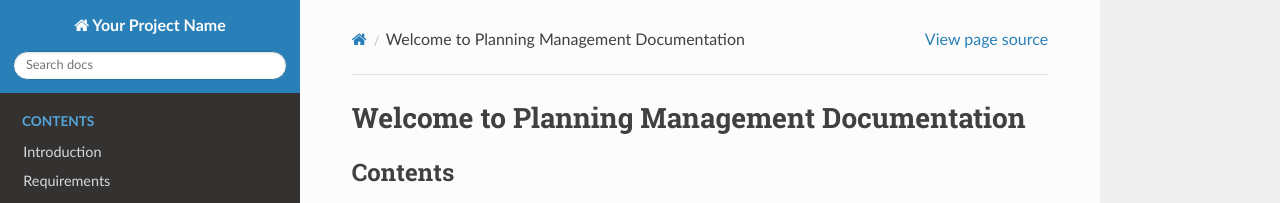
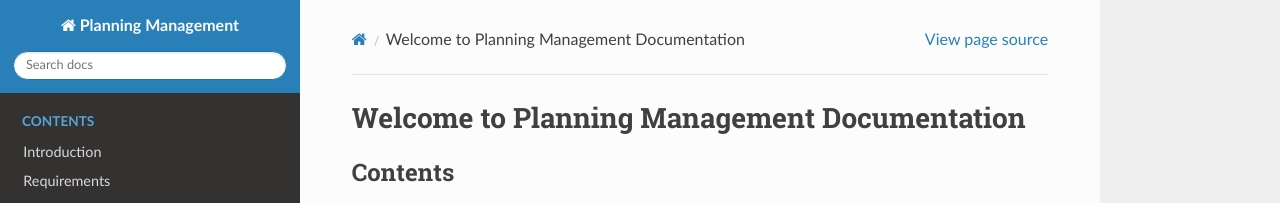
Before and after one commit to vanHeemstraSystems/planning-management, a Sphinx documentation site: the page built from docs/source/index.rst, in a window 1280 px wide. Shown: the top 203 px of the page. Built offline with Sphinx 7.4.7 and the Read the Docs theme 3.1.0, drawn with Linux system fonts in a browser that asks for light colours.

Commit message:
Update conf.py

```diff
--- a/docs/source/conf.py
+++ b/docs/source/conf.py
@@ -1,7 +1,7 @@
 # Configuration file for the Sphinx documentation builder.
 
 # -- Project information -----------------------------------------------------
-project = 'Your Project Name'
+project = 'Planning Management'
 copyright = '2025 - present, van Heemstra Systems'
 author = 'Willem van Heemstra'
 
```
